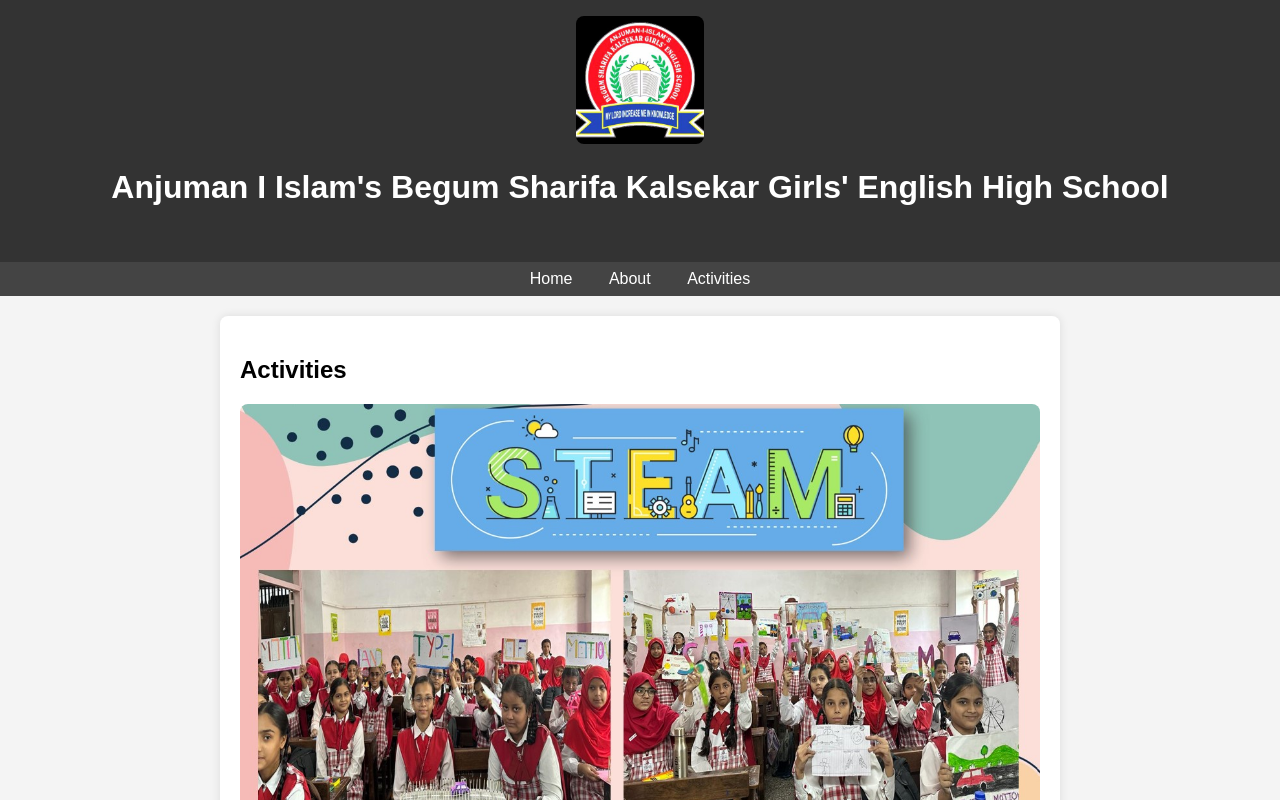
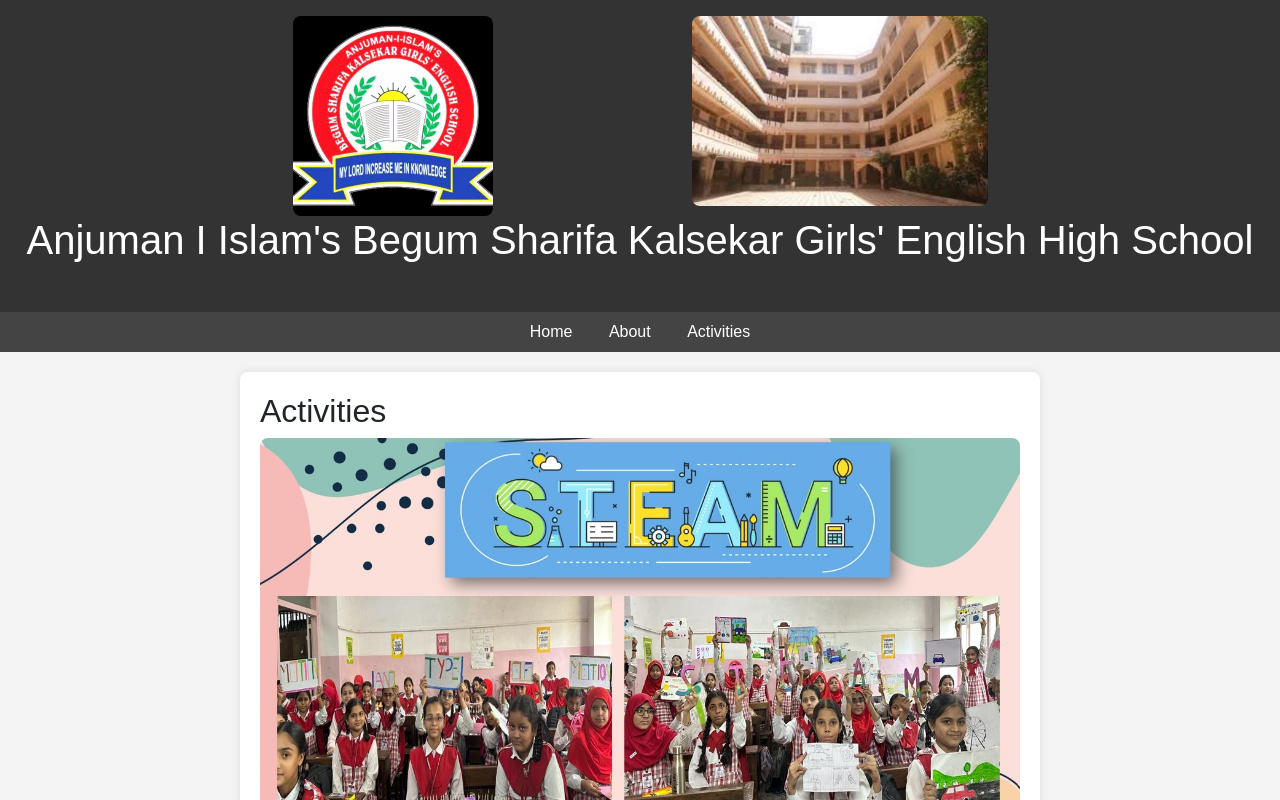
Before and after one commit to ghazalakhan0603/ghazalakhan0603.github.io, a plain HTML site: page activity.html in a window 1280 px wide. Shown: the top 800 px of the page. Drawn offline with nearby package versions, Linux system fonts and the light colour scheme.

Commit message:
Update activity.html

```diff
--- a/activity.html
+++ b/activity.html
@@ -4,6 +4,8 @@
     <meta charset="UTF-8">
     <meta name="viewport" content="width=device-width, initial-scale=1.0">
     <title>STEAM Activity Anjuman BSK</title>
+            <link href="https://cdn.jsdelivr.net/npm/bootstrap@5.3.2/dist/css/bootstrap.min.css" rel="stylesheet" integrity="sha384-T3c6CoIi6uLrA9TneNEoa7RxnatzjcDSCmG1MXxSR1GAsXEV/Dwwykc2MPK8M2HN" crossorigin="anonymous">
+
     <style>
         body {
             font-family: Arial, sans-serif;
@@ -58,9 +60,17 @@
 <body>
 
     <header>
-        <img src="image.jpg" width=10%>
-        <h1>Anjuman I Islam's Begum Sharifa Kalsekar Girls' English High School</h1>
-        <h1></h1><br>
+       <ul class="nav justify-content-center">
+  <li class="nav-item">
+    <img src="image.jpg" width=50%>
+  </li>
+  <li class="nav-item">
+          <img src="WhatsApp Image 2024-01-15 at 6.46.13 PM.jpeg" width=60%>
+
+  </li>
+</ul>
+
+     <h1>Anjuman I Islam's  Begum Sharifa Kalsekar Girls' English High School</h1></h1><br>
 
     </header>
 
@@ -89,6 +99,7 @@
     <footer>
         <p>&copy; By Tazmeen Khan</p>
     </footer>
+<script src="https://cdn.jsdelivr.net/npm/bootstrap@5.3.2/dist/js/bootstrap.bundle.min.js" integrity="sha384-C6RzsynM9kWDrMNeT87bh95OGNyZPhcTNXj1NW7RuBCsyN/o0jlpcV8Qyq46cDfL" crossorigin="anonymous"></script>
 
 </body>
 </html>
```
